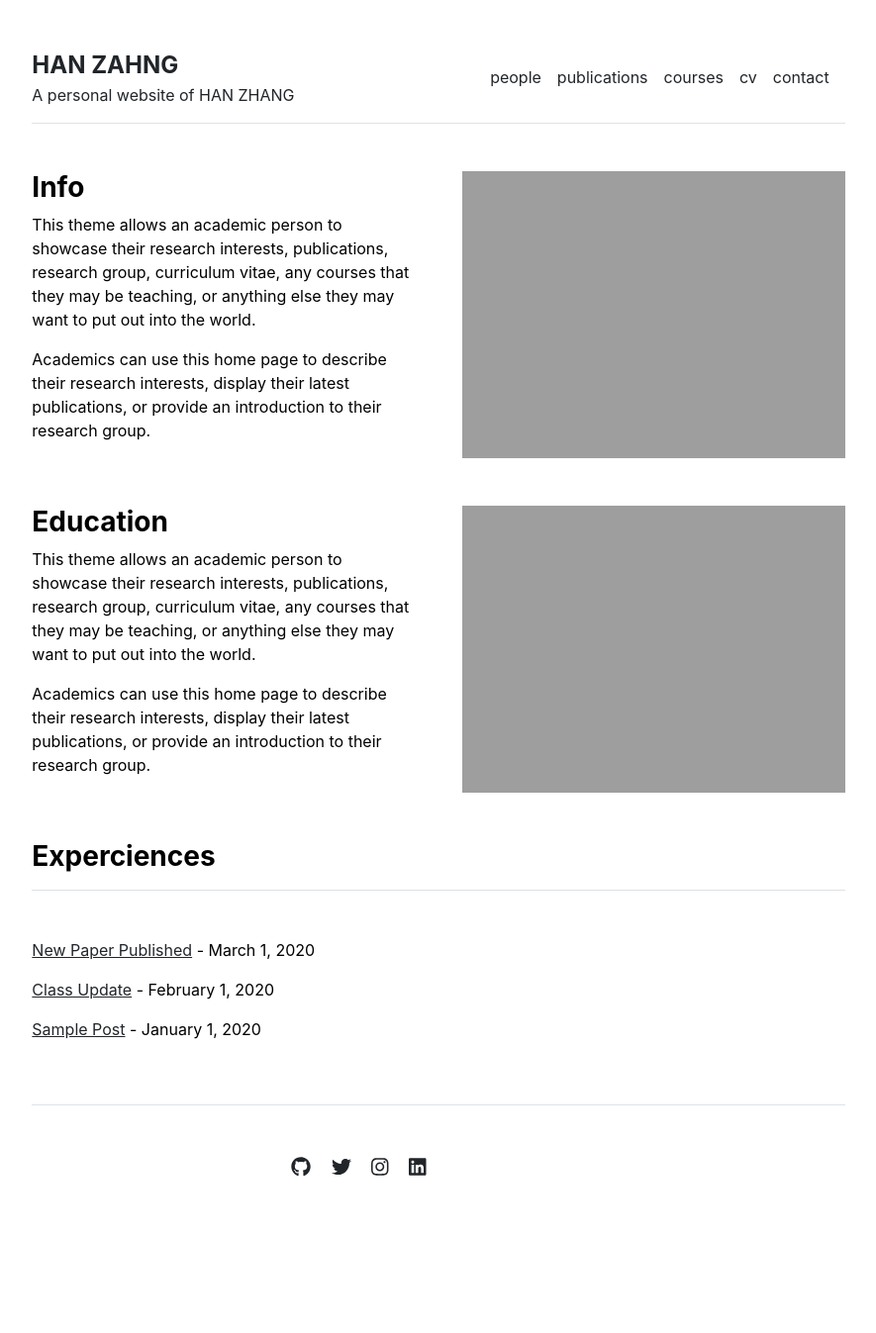
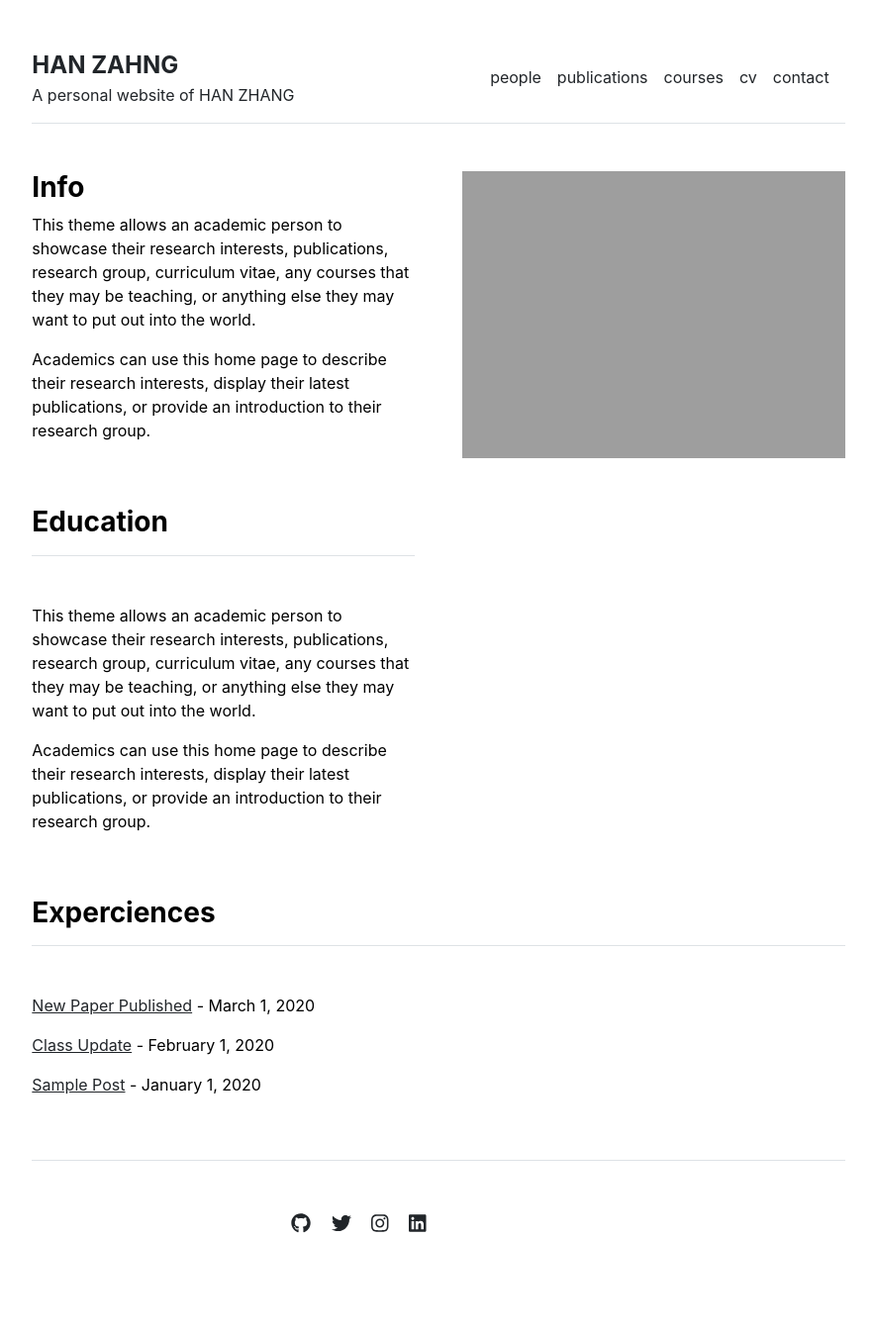
Before and after one commit to dukerosen/personal-website, a Jekyll site: the page built from index.md, in a window 1280 px wide. Shown: the whole page at 99% size, without its empty margins (197-1082 px from the left). Built offline with Jekyll 4.4.1, drawn with Linux system fonts in a browser that asks for light colours; before the commit the page ends 1291 px from its top, so only the background shows below that.

Commit message:
Update home.html

```diff
--- a/_layouts/home.html
+++ b/_layouts/home.html
@@ -8,17 +8,14 @@ layout: default
     {{ content }}
   </div>
   <div class="col-md-6">
-    <img src="{{ site.github.url }}/assets/img/home.jpg" alt="Home" width="100%">
+    <img src="{{ site.github.url }}assets/img/扫描文稿 1.png" alt="Home" width="100%">
   </div>
 </div>
 
 <div class="row g-5 mb-5">
   <div class="col-md-6">
-    <h3 class="fw-bold">Education</h3>
+    <h3 class="fw-bold border-bottom pb-3 mb-5">Education</h3>
     {{ content }}
-  </div>
-  <div class="col-md-6">
-    <img src="{{ site.github.url }}/assets/img/home.jpg" alt="Home" width="100%">
   </div>
 </div>
 
```
